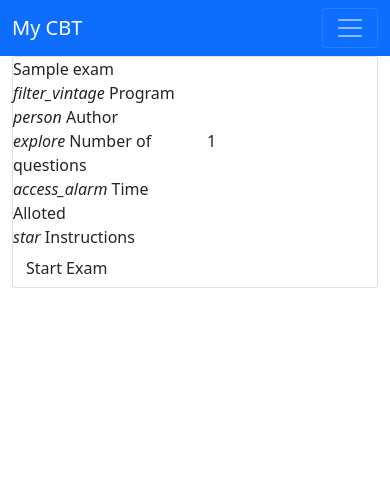
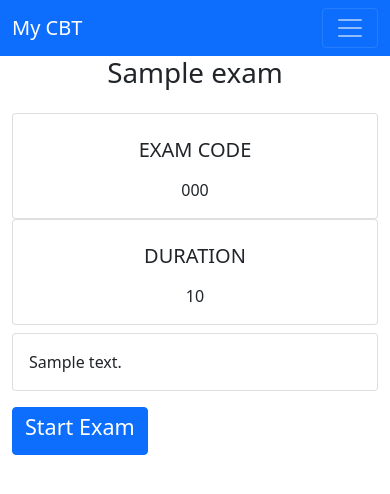
Before and after one commit to victorichmedia/cbt, a Django app: page /exam-detail/1/ in a window 390 px wide. Shown: the top 494 px of the page. Run offline with Django 3.2, Linux system fonts and the light colour scheme; a user stored in the database is signed in; tables that the repository leaves empty hold one stand-in row (values such as "Sample post"); some libraries are stand-ins or nearby versions.

Commit message:
update exam detail template

```diff
--- a/apps/exam/templates/exam/exam_detail.html
+++ b/apps/exam/templates/exam/exam_detail.html
@@ -1,47 +1,37 @@
 {% extends 'base.html' %}
-{% load core_tags %}
 
 {% block content %}
-
-  <div class="row">
-    <div class="col s12">
-      <div class="card teal white-text">
-        <div class="card-content">
-          <span class="card-title">{{object}}
-          </span>
-          <div class="divider"></div>
-
-          <div class="section">
-            <div class="row">
-              <div class="col s12 m4 bold"><i class="material-icons tiny">filter_vintage</i> Program{{exam.program.all|pluralize:"s"}}</div>
-              <div class="col s12 m8">{{exam.program.all|join:", "}}</div>
-            </div>
-
-            <div class="row">
-              <div class="col s12 m4"><i class="material-icons tiny">person</i> Author</div>
-              <div class="col s12 m8">{{exam.author}}</div>
-            </div>
-
-            <div class="row">
-              <div class="col s12 m4"><i class="material-icons tiny">explore</i> Number of questions</div>
-              <div class="col s12 m8">{{object.question_count}}</div>
-            </div>
-            <div class="row">
-              <div class="col s12 m4"><i class="material-icons tiny">access_alarm</i> Time Alloted</div>
-              <div class="col s12 m8">{{exam.time_alloted|sectodur}}</div>
-            </div>
-            <div class="row">
-              <div class="col s12 m4"><i class="material-icons tiny">star</i> Instructions</div>
-              <div class="col s12 m8">{{exam.instruction|linebreaks}}</div>
-            </div>
-          </div>
-
-        </div>
-        <div class="card-action center">
-          <a class="btn " href="{% url 'start-exam' exam.id %}">Start Exam</a>
-        </div>
+<h1 class="text-center">{{exam.title}}</h1>
+<div class="row mt-4">
+  <div class="col-sm-6">
+    <div class="card">
+      <div class="card-body">
+        <h5 class="card-title  text-dark text-center p-2 rounded">EXAM CODE</h5>
+        <p class="card-text text-center">{{exam.code}}</p>
       </div>
-
     </div>
   </div>
+  <div class="col-sm-6">
+    <div class="card">
+      <div class="card-body">
+        <h5 class="card-title  text-dark  text-center p-2 rounded">DURATION</h5>
+        <p class="card-text text-center">{{exam.duration}}</p>
+      </div>
+    </div>
+  </div>
+</div>
+<div class="row  ">
+  <div class="col-sm-8 offset-md-2  mt-2">
+    <div class="card">
+      <div class="card-body ">
+        <p class="card-text ">{{exam.description}}</p>
+      </div>
+    </div>
+  </div>
+</div>
+<div class="row mt-2">
+  <div class="card-action center mt-2 button2 offset-md-5 button2 offset-sm-5">
+    <a href="{{ question.get_absolute_url }}"> <button class="btn btn-primary" type="button"> <h4> Start Exam</h4> </button> </a>
+  </div>
+</div>
 {% endblock content %}
```
Also changed, not shown: templates/dashboard.html (+8 -5 lines).
